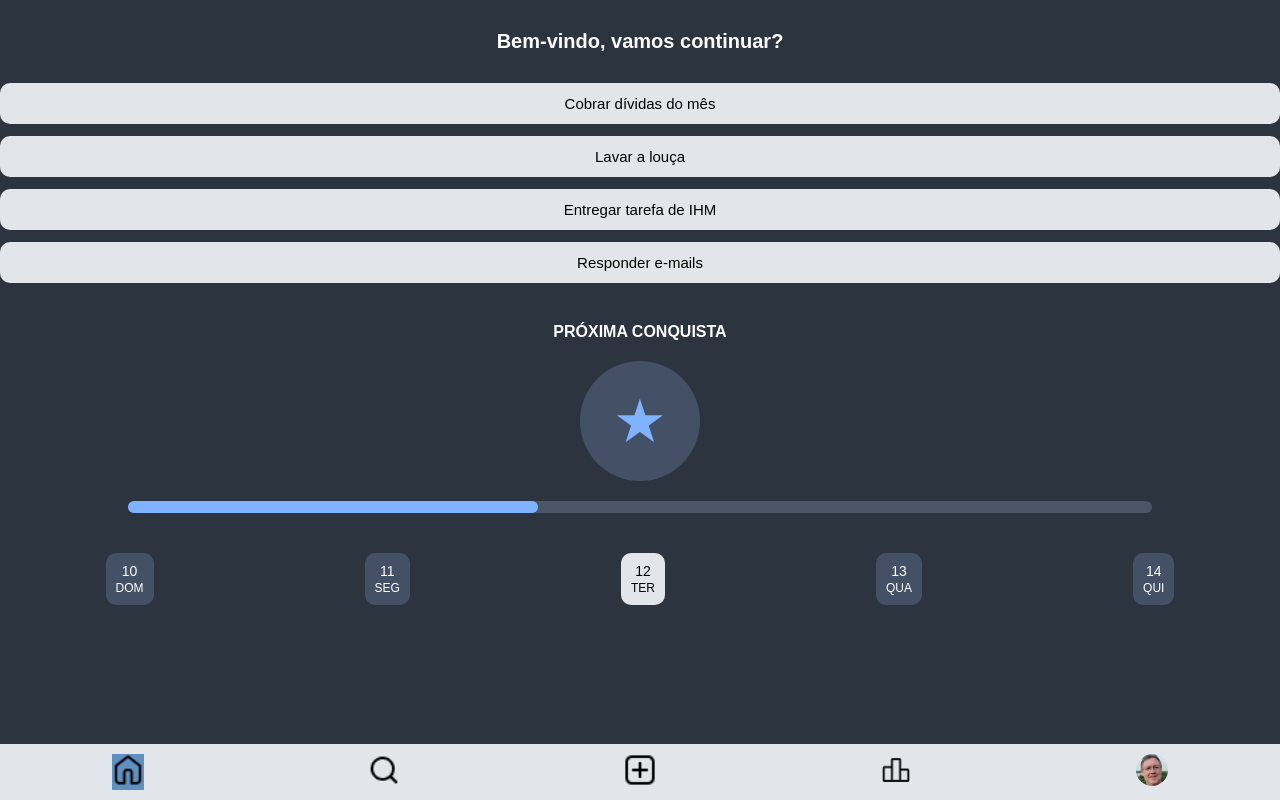
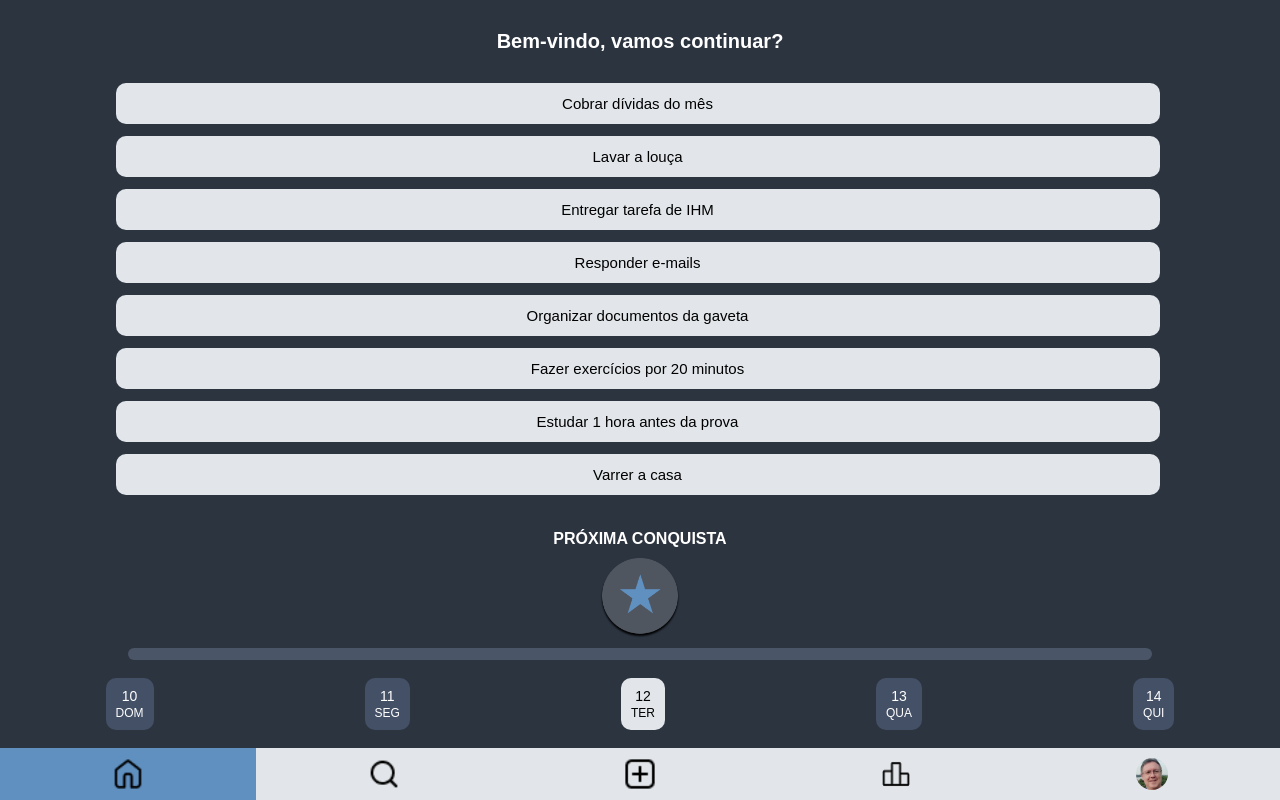
Before and after one commit to HugoCastaldelli/IHM_trabalho, a plain HTML site: page pages/home.html in a window 1280 px wide. Drawn offline with Linux system fonts and the light colour scheme.

Commit message:
home page updates

```diff
--- a/assets/css/global.css
+++ b/assets/css/global.css
@@ -11,9 +11,9 @@ body {
     bottom: 0;
     width: 100%;
     background: #e2e6ea;
-    padding: 10px 0;
+    padding: 0; /* ajustar para que os itens preencham toda a altura */
     display: flex;
-    justify-content: space-around;
+    /* remover justify-content: space-around; pois os itens vão usar flex:1 */
 }
 
 .icon {
@@ -33,6 +33,18 @@ body {
     border-radius: 50%;
 }
 
+.footer-item {
+    flex: 1; /* divide o espaço igualmente */
+    display: flex;
+    align-items: center;
+    justify-content: center;
+    padding: 10px 0; /* define altura interna coerente com o footer */
+    margin: 0;
+    box-sizing: border-box;
+}
+
 .footer-item.active {
     background: #6090C0;
+    width: 100%;
+    height: 100%;
 }
--- a/assets/css/home.css
+++ b/assets/css/home.css
@@ -1,4 +1,3 @@
-
 .container {
     text-align: center;
 }
@@ -16,10 +15,25 @@
     display: flex;
     flex-direction: column;
     gap: 12px;
+    justify-content: flex-start;
+    align-items: center;
+
+    max-height: calc(100vh - 380px);
+    overflow-y: auto;
+    padding-right: 5px;
 }
 
+.task-list::-webkit-scrollbar {
+    width: 6px;
+}
+
+.task-list::-webkit-scrollbar-thumb {
+    background: #7fb3ff;
+    border-radius: 10px;
+}
 
 .task-item {
+    width: 80%;
     background: #e2e6ea;
     color: #000;
     padding: 12px;
@@ -27,10 +41,33 @@
     font-size: 15px;
 }
 
+.task-item.completed {
+    background: #7fb3ff;
+    color: #fff;
+}
+
+.achievement-img {
+    width: 80px;
+    height: 80px;
+    object-fit: contain;
+    margin-bottom: 10px;
+}
+
+.container-achievement-callendar {
+    width: 100%;
+    display: flex;
+    position: fixed;
+    bottom: 120px;
+    justify-content: center;
+    align-items: center;
+    gap: 20px;
+    display: block;
+}
+
+
 .subtitle {
-    margin-top: 40px;
     font-size: 16px;
-    margin-bottom: 20px;
+    margin-bottom: 10px;
 }
 
 
@@ -38,7 +75,7 @@
     display: flex;
     flex-direction: column;
     align-items: center;
-    margin-bottom: 40px;
+    margin-bottom: 20px;
 }
 
 
@@ -65,7 +102,7 @@
 
 
 .progress {
-    width: 40%;
+    width: 20%;
     height: 12px;
     background: #7fb3ff;
     border-radius: 10px;
@@ -73,10 +110,12 @@
 
 
 .week-bar {
+    position: fixed;
+    bottom: 70px;
+    width: 100%;
     display: flex;
     justify-content: space-around;
-    margin-top: 20px;
-    margin-bottom: 70px;
+    margin: 0;
 }
 
 
--- a/pages/home.html
+++ b/pages/home.html
@@ -21,16 +21,22 @@
             <div class="task-item">Lavar a louça</div>
             <div class="task-item">Entregar tarefa de IHM</div>
             <div class="task-item">Responder e-mails</div>
+            <div class="task-item">Organizar documentos da gaveta</div>
+            <div class="task-item">Fazer exercícios por 20 minutos</div>
+            <div class="task-item">Estudar 1 hora antes da prova</div>
+            <div class="task-item">Varrer a casa</div>
+            <div class="task-item">Comprar itens no mercado</div>
+            <div class="task-item">Fazer um texto extenso o bastante para testar como a div que esta contendo estes itens irá se comportar quando o tamanho da tarefa for grande</div>
         </div>
 
 
+        <div class="container-achievement-callendar">
             <h3 class="subtitle">PRÓXIMA CONQUISTA</h3>
 
 
             <div class="achievement">
-            <div class="star-circle">
-                ★
-            </div>
+                <img id="achievement-img" src="../assets/img/achievement.png" class="achievement-img">
+
                 <div class="progress-bar-bg">
                     <div class="progress"></div>
                 </div>
@@ -44,18 +50,19 @@
                 <div class="day">13<br><span>QUA</span></div>
                 <div class="day">14<br><span>QUI</span></div>
             </div>
-
+        </div>
 
         <div class="footer">
             <a href="home.html" class="footer-item  active"><img src="../assets/icons/Home.png" class="icon-img" /></a>
             <a href="search.html" class="footer-item"><img src="../assets/icons/Search.png" class="icon-img" /></a>
             <a href="create.html" class="footer-item"><img src="../assets/icons/Create.png" class="icon-img" /></a>
             <a href="ranking.html" class="footer-item"><img src="../assets/icons/Ranking.png" class="icon-img" /></a>
-            <a href="profile.html" class="footer-item"><img src="../assets/icons/Rogerio.jfif" class="icon-img profile" /></a>
+            <a href="profile.html" class="footer-item"><img src="../assets/icons/Rogerio.jfif"
+                    class="icon-img profile" /></a>
         </div>
     </div>
 
-
+    <script src="../scripts/home.js"></script>
 </body>
 
 </html>
--- /dev/null
+++ b/scripts/home.js
@@ -0,0 +1,35 @@
+document.addEventListener("DOMContentLoaded", () => {
+    const tasks = document.querySelectorAll(".task-item");
+    const progressBar = document.querySelector(".progress");
+    const achievementImg = document.getElementById("achievement-img");
+
+    function updateAchievement(percent) {
+        if (percent === 100) {
+            achievementImg.src = "../assets/img/achievement_gold.png";
+        } else if (percent >= 60) {
+            achievementImg.src = "../assets/img/achievement_silver.png";
+        } else if (percent >= 30) {
+            achievementImg.src = "../assets/img/achievement_bronze.png";
+        } else {
+            achievementImg.src = "../assets/img/achievement.png";
+        }
+    }
+
+    function updateProgress() {
+        const total = tasks.length;
+        const completed = document.querySelectorAll(".task-item.completed").length;
+        const percent = (completed / total) * 100;
+
+        progressBar.style.width = percent + "%";
+        updateAchievement(percent);
+    }
+
+    tasks.forEach(task => {
+        task.addEventListener("click", () => {
+            task.classList.toggle("completed");
+            updateProgress();
+        });
+    });
+
+    updateProgress(); // inicial
+});
```
Lines whose indentation alone changed are shown as unchanged.
